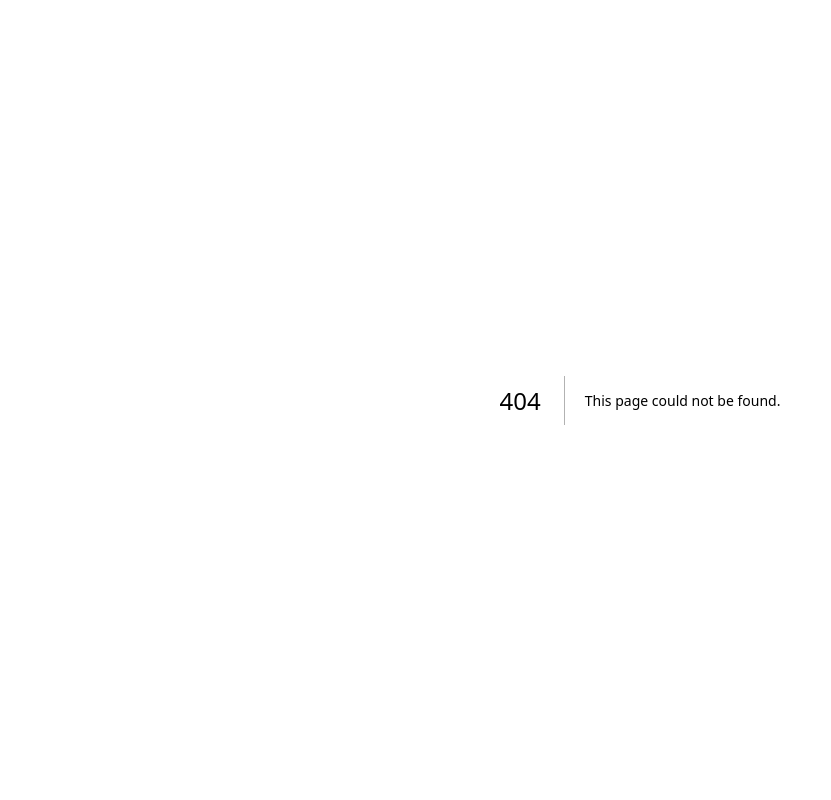
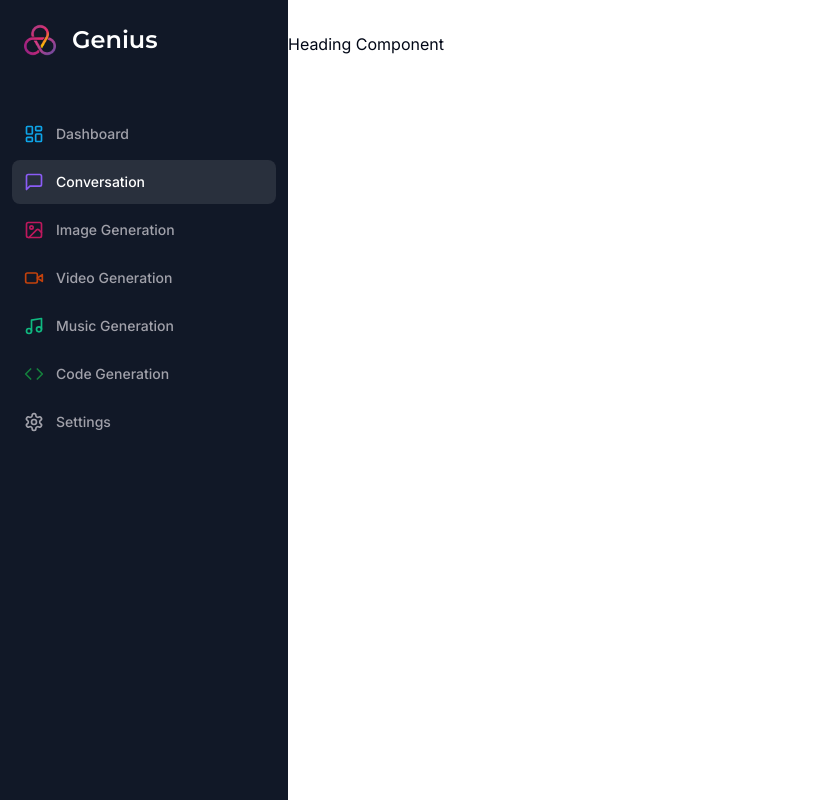
Before and after one commit to bviscosi/ai-saas, a Next.js app: page /conversation in a window 1280 px wide. Before the commit this address had no page. Shown: the whole page, without its empty margins (0-831 px from the left). Built offline with nearby package versions, Linux system fonts and the light colour scheme.

Commit message:
Heading component w interface for props

```diff
--- /dev/null
+++ b/app/(dashboard)/(routes)/conversation/page.tsx
@@ -0,0 +1,18 @@
+import { Heading } from '@/components/heading';
+import { MessageSquare } from 'lucide-react';
+
+const ConversationPage = () => {
+	return (
+		<div>
+			<Heading
+				title='Conversation'
+				description='Our most advanced conversation model.'
+				icon={MessageSquare}
+				iconColor='text-violet-500'
+				bgColor='text-violet-500/10'
+			/>
+		</div>
+	);
+};
+
+export default ConversationPage;
--- /dev/null
+++ b/components/heading.tsx
@@ -0,0 +1,14 @@
+import { LucideIcon } from 'lucide-react';
+import { STRING_LITERAL_DROP_BUNDLE } from 'next/dist/shared/lib/constants';
+
+interface HeadingProps {
+	title: string;
+	description: string;
+	icon: LucideIcon;
+	iconColor?: string;
+	bgColor?: string;
+}
+
+export const Heading = ({ title, description, icon, iconColor, bgColor }: HeadingProps) => {
+	return <div>Heading Component</div>;
+};
```
